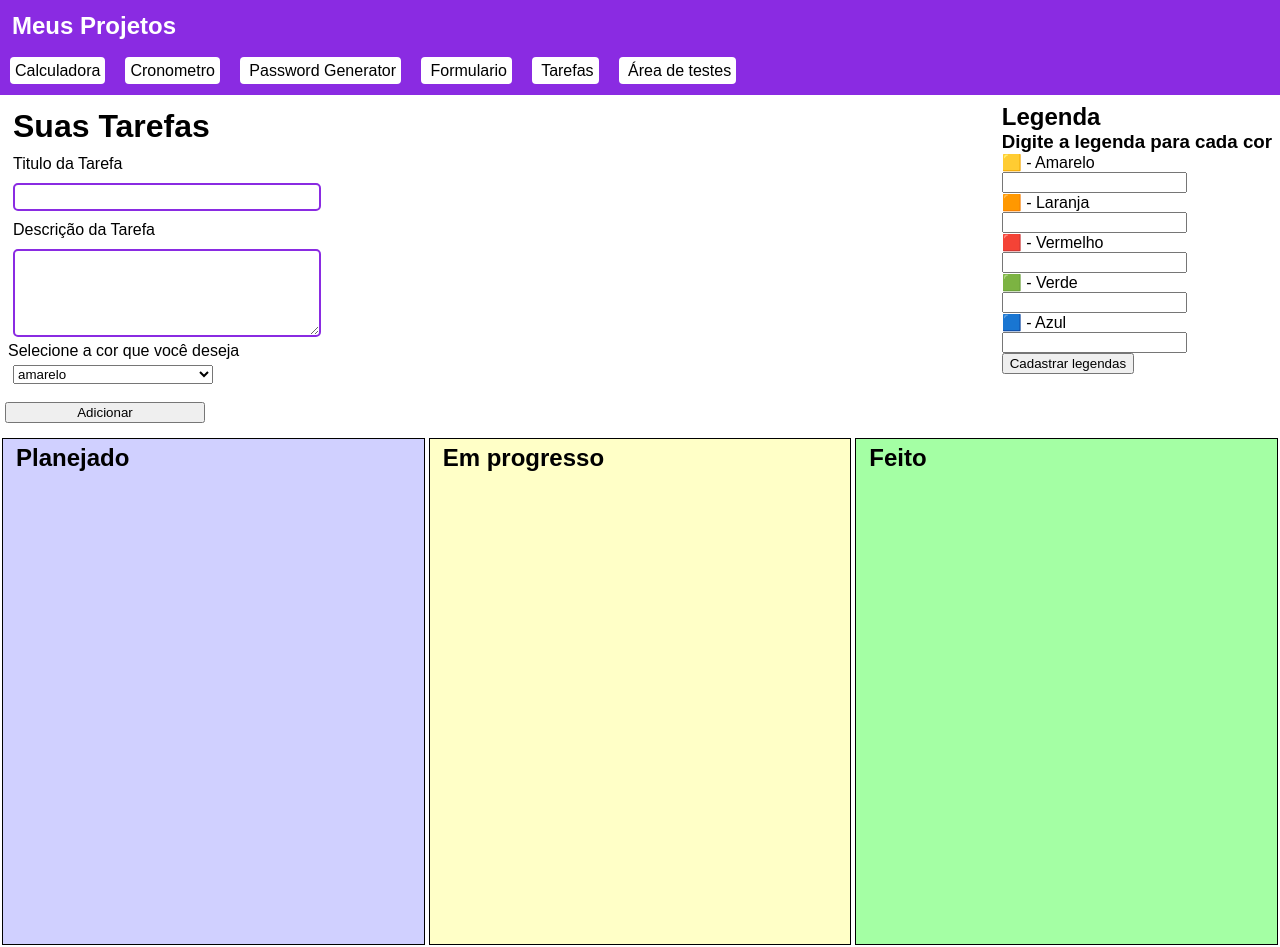
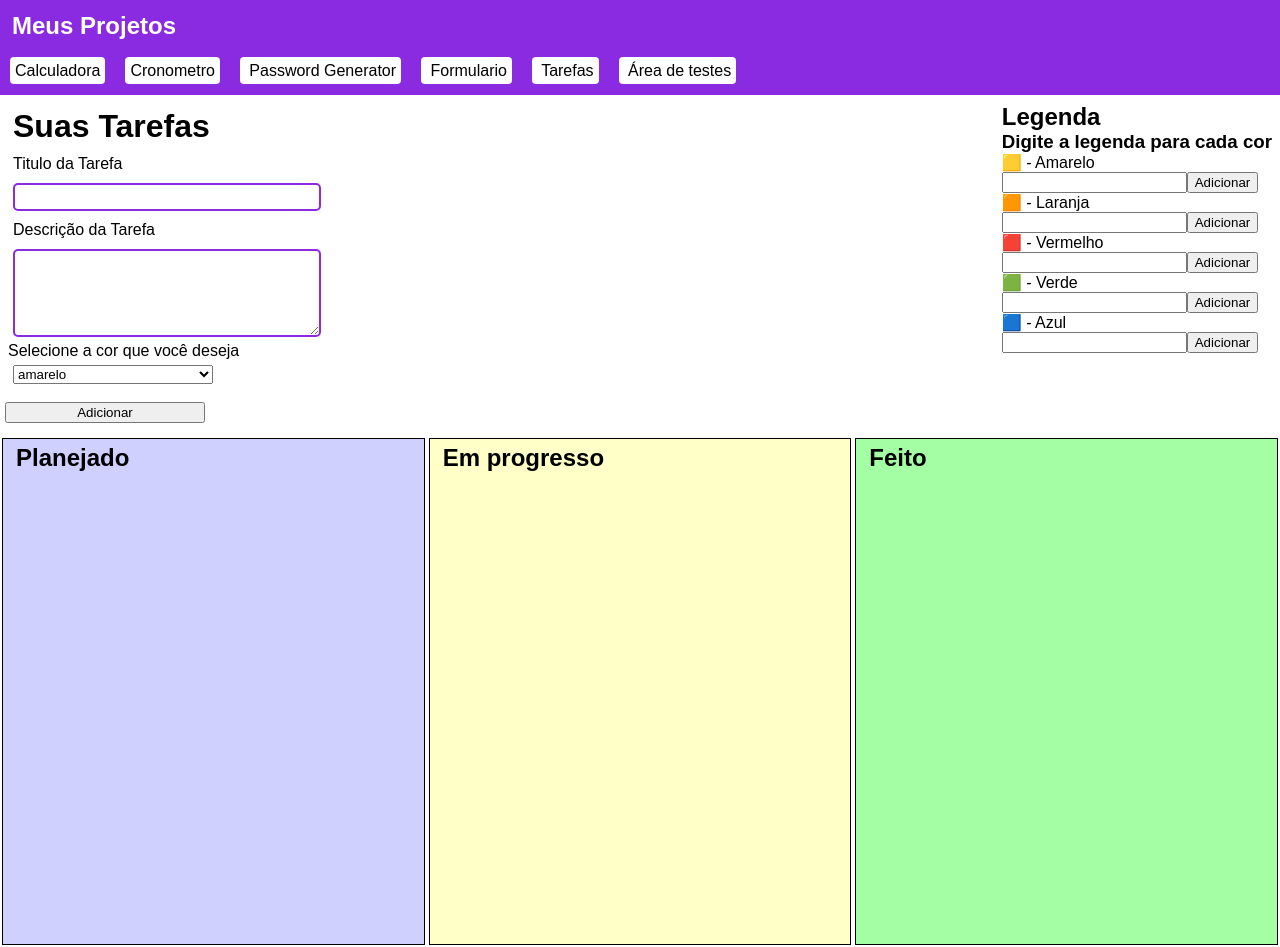
Before and after one commit to pauloszuparits/React-Portifolio, a React (Create React App) app in the folder my-app/: page /tarefas in a window 1280 px wide. Built offline with nearby package versions, Linux system fonts and the light colour scheme.

Commit message:
was updated subtitles feature

```diff
--- a/my-app/src/pages/Tarefas/index.js
+++ b/my-app/src/pages/Tarefas/index.js
@@ -9,7 +9,11 @@ export default function Tarefas(){
     const[contador, setContador] = useState(0);
 
     //condicional render
-    const[legendado,setLegendado] = useState(false);
+    const[amareloB, setAmareloB] = useState(false);
+    const[laranjaB, setLaranjaB] = useState(false);
+    const[vermelhoB, setVermelhoB] = useState(false);
+    const[verdeB, setVerdeB] = useState(false);
+    const[azulB, setAzulB] = useState(false);
 
     //subtitles
     const[amareloLeg, setAmareloLeg] = useState('');
@@ -70,37 +74,62 @@ export default function Tarefas(){
 
                 <div>
                     <h2>Legenda</h2>
-                    {legendado
-                    ? //if
-                        <div>
-                            <p>🟨 - Amarelo - {amareloLeg}</p>
-                            <p>🟧 - Laranja - {laranjaLeg}</p>
-                            <p>🟥 - Vermelho - {vermelhoLeg}</p>
-                            <p>🟩 - Verde - {verdeLeg}</p>
-                            <p>🟦 - Azul - {azulLeg}</p>
-                        </div>
 
-                    : //else
                         <div>
                             <h3>Digite a legenda para cada cor </h3>
+                            {amareloB ?
+                            <p>🟨 - Amarelo - {amareloLeg}</p>
+                            :
+                            <div>
                                 <p>🟨 - Amarelo</p>
                                 <input type="text" value={amareloLeg}
                                 onChange={(e)=>{setAmareloLeg(e.target.value)}}/>
+                                <button onClick={()=>{setAmareloB(true)}}>Adicionar</button>
+                            </div>
+                            }
+                            {laranjaB ?
+                            <p>🟧 - Laranja {laranjaLeg}</p>
+                            :
+                            <div>
                                 <p>🟧 - Laranja</p>
                                 <input type="text" value={laranjaLeg}
                                 onChange={(e)=>{setLaranjaLeg(e.target.value)}}/>
+                                <button onClick={()=>{setLaranjaB(true)}}>Adicionar</button>
+                            </div>
+                            }
+                            {vermelhoB ?
+                            <p>🟥 - Vermelho {vermelhoLeg}</p>
+                            :
+                            <div>
                                 <p>🟥 - Vermelho</p>
                                 <input type="text" value={vermelhoLeg}
                                 onChange={(e)=>{setVermelhoLeg(e.target.value)}}/>
+                                <button onClick={()=>{setVermelhoB(true)}}>Adicionar</button>
+                            </div>
+                            }
+                            {verdeB ?
+                            <p>🟩 - Verde {verdeLeg}</p>
+                            :
+                            <div>
                                 <p>🟩 - Verde</p>
                                 <input type="text" value={verdeLeg}
                                 onChange={(e)=>{setVerdeLeg(e.target.value)}}/>
+                                <button onClick={()=>{setVerdeB(true)}}>Adicionar</button>
+                            </div>
+                            }
+                            {azulB ?
+                            <p>🟦 - Azul {azulLeg}</p>
+                            :
+                            <div>
                                 <p>🟦 - Azul</p>
                                 <input type="text" value={azulLeg}
                                 onChange={(e)=>{setAzulLeg(e.target.value)}}/>
-                            <p><button onClick={()=>{setLegendado(true)}}>Cadastrar legendas</button></p>
+                                <button onClick={()=>{setAzulB(true)}}>Adicionar</button>
                             </div>
                             }
+
+                        </div>
+
                 </div>
 
             </div>
@@ -111,7 +140,7 @@ export default function Tarefas(){
 
                         {tarefas.map(tarefa => (
 
-                            <body>
+
                                 <Draggable defaultPosition={posicao} key={tarefa.id}
                                 bounds="body">
                                     <div className="tarefa" id={tarefa.cor}>
@@ -122,7 +151,7 @@ export default function Tarefas(){
                                         </div>
                                     </div>
                                 </Draggable>
-                            </body>
+
 
                         ))}
 
```
Lines whose indentation alone changed are shown as unchanged.
